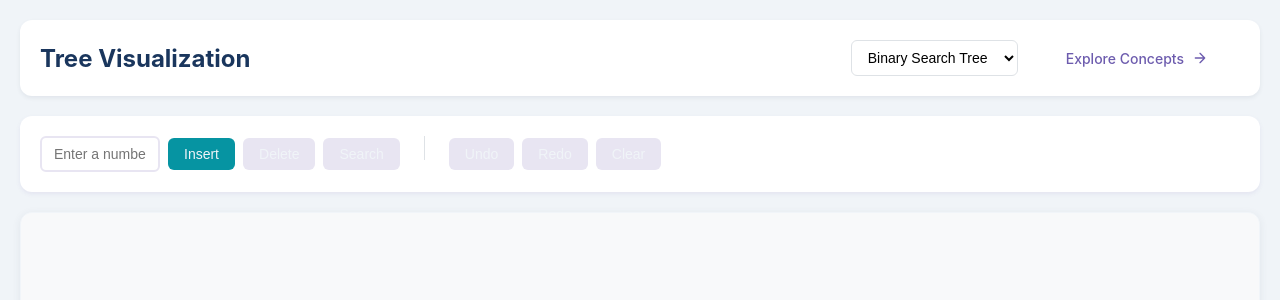
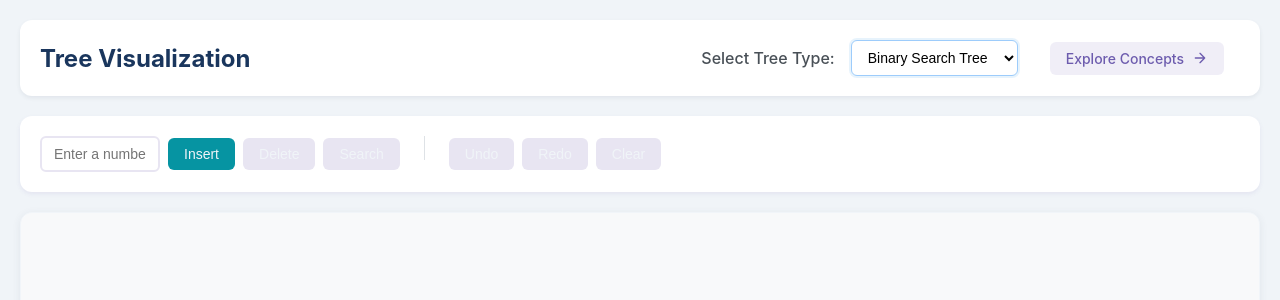
Before and after one commit to saidinesh49/Snap_Trees, a React (Create React App) app: page / in a window 1280 px wide. Shown: the top 300 px of the page. Built offline with nearby package versions, Linux system fonts and the light colour scheme.

Commit message:
UI enhancements

```diff
--- a/src/App.tsx
+++ b/src/App.tsx
@@ -70,7 +70,8 @@ const SelectContainer = styled.div`
 
 	select {
 		padding: 8px 12px;
-		border: 1px solid #dee2e6;
+		border: 1px solid rgb(157, 204, 251);
+		box-shadow: 0 0 0 2px rgba(135, 192, 239, 0.2);
 		border-radius: 6px;
 		font-size: 14px;
 		min-width: 150px;
@@ -115,6 +116,7 @@ const Title = styled.h1`
 
 const ConceptLink = styled(Link)`
 	color: #6d5cae;
+	background: rgba(109, 92, 174, 0.1);
 	text-decoration: none;
 	display: flex;
 	align-items: center;
@@ -534,6 +536,7 @@ const MainApp: React.FC = () => {
 				<Title>Tree Visualization</Title>
 				<HeaderControls>
 					<SelectContainer>
+						<label>Select Tree Type:</label>
 						<select value={treeType} onChange={handleTreeTypeChange}>
 							<option value="BST">Binary Search Tree</option>
 							<option value="AVL">AVL Tree</option>
--- a/src/components/concepts/Concepts.tsx
+++ b/src/components/concepts/Concepts.tsx
@@ -247,8 +247,8 @@ export const Concepts: React.FC = () => {
 						</svg>
 					</LearnMore>
 				</ConceptCard>
-				<MadeWithLove />
 			</ConceptGrid>
+			<MadeWithLove />
 		</Container>
 	);
 };
--- a/src/components/concepts/RedBlackConcept.tsx
+++ b/src/components/concepts/RedBlackConcept.tsx
@@ -503,6 +503,7 @@ const RedBlackConcept: React.FC = () => {
 						<div>
 							<ImageContainer>
 								<strong>Original tree before any deletion:</strong>
+								<br />
 								<Image
 									src="/assets/RedBlack/Insertion_Images/RedBlack_img_12.png"
 									alt="Original Tree"
```
